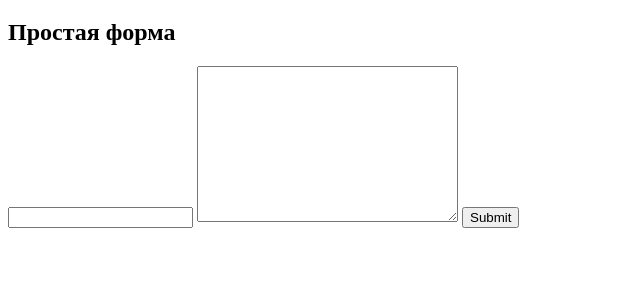
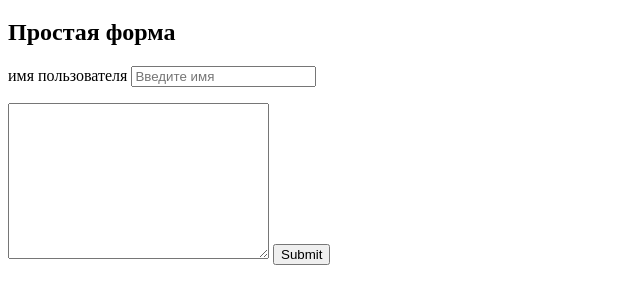
Before and after one commit to chebotarevdmitr/html_tutor, a plain HTML site: page 13-index_forma.html in a window 1280 px wide. Shown: the part 61-364 px from the top of the page, without its empty margins (0-640 px from the left). Drawn offline with Linux system fonts and the light colour scheme.

Commit message:
modif: 13-index_forma.html
тег label for="" id=""

```diff
--- a/13-index_forma.html
+++ b/13-index_forma.html
@@ -9,11 +9,21 @@
   <h1> Форма </h1>
   <h2>Простая форма</h2>
   <form>
-      <input type="text">
+     <p>
+        <label for="name">имя пользователя</label>
+
+        <input type="text"placeholder="Введите имя"
+        id="name"
+        >
+        <!-- value="Dima"-->
+
+     </p>
+
+
       <textarea name="" id=""cols="30" rows="10">
       </textarea>
      <input type="submit" >
-
+    <!--<button >Текст кнопки</button>-->
 
   </form>
 
```
